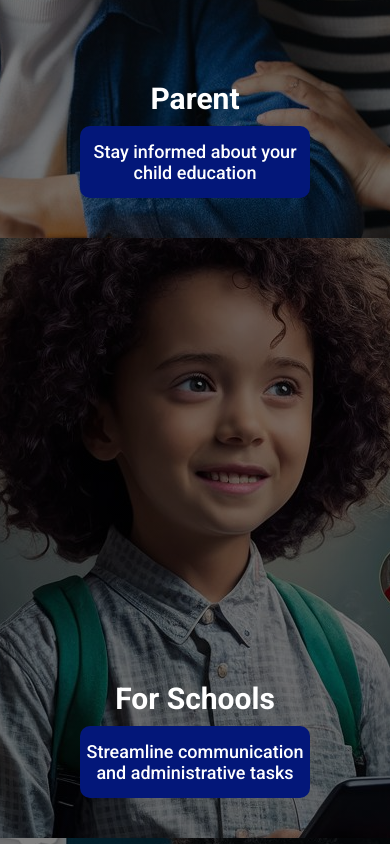
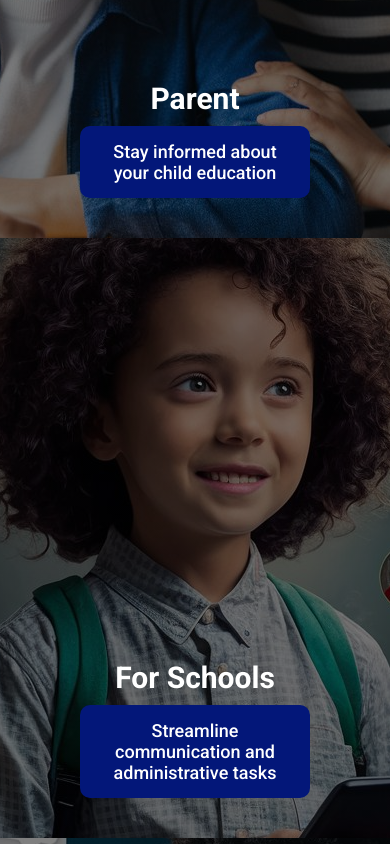
Before and after one commit to Orisabiyi/2meuru, a React (Vite) app: page / in a window 390 px wide. Shown: the part 2740-3584 px from the top of the page. Built offline with nearby package versions, Linux system fonts and the light colour scheme.

Commit message:
monile view: remove transform on heading and paragraph

```diff
--- a/src/components/Benefits.module.css
+++ b/src/components/Benefits.module.css
@@ -91,6 +91,10 @@
     /* height: 100rem; */
   }
 
+  .benefit p {
+    padding: 1.5rem;
+  }
+
   .benefit p,
   .benefit h3 {
     transform: translateY(0);
```
